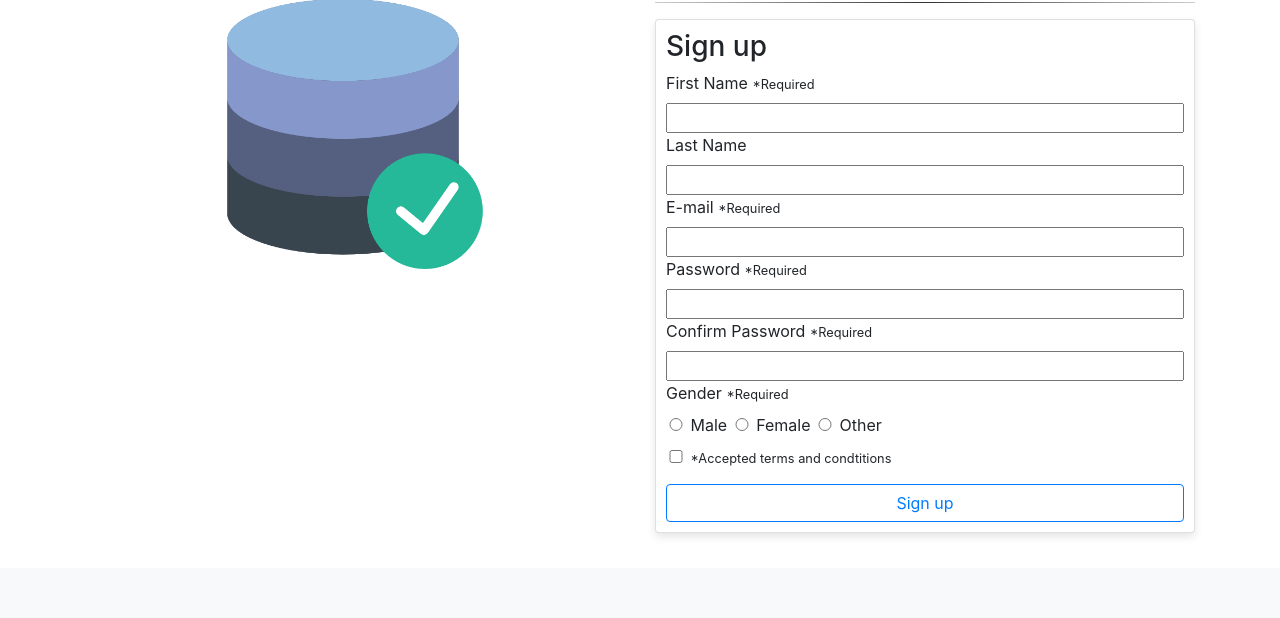
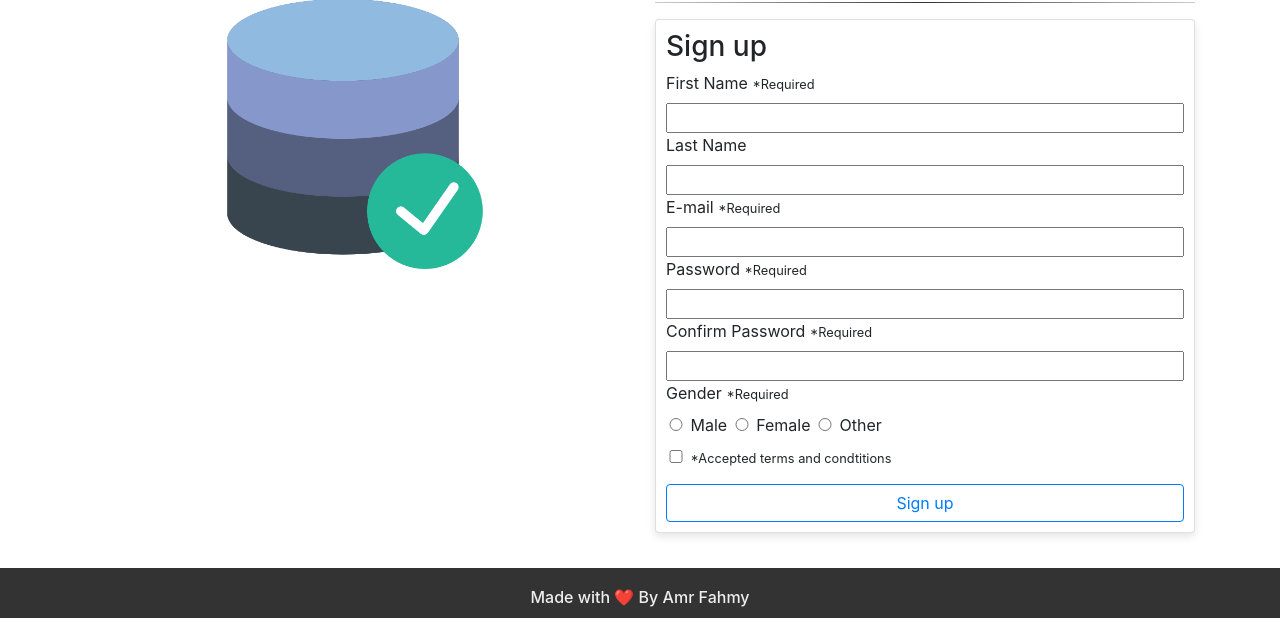
Before and after one commit to amrable/login-page, a PHP site: page / in a window 1280 px wide. Shown: the part 346-964 px from the top of the page. Before the commit the page ends 881 px from the top, so only its background shows below. Run offline with PHP 8.4, Linux system fonts and the light colour scheme.

Commit message:
divid pages into partials

```diff
--- a/css/styles.css
+++ b/css/styles.css
@@ -11,6 +11,10 @@ input{
 button{
   margin-top: 15px;
 
+}
+
+h6{
+  margin: 0;
 }
 
 
@@ -44,3 +48,12 @@ button{
 .myimg{
   width: 50%;
 }
+
+footer{
+  margin: 0;
+  text-align: center;
+  background-color: #333;
+  color: #eee;
+  min-height: 50px;
+  padding-top: 20px;
+}
--- a/index.php
+++ b/index.php
@@ -1,32 +1,4 @@
-<!doctype html>
-<html lang="en">
-  <head>
-    <!-- Required meta tags -->
-    <meta charset="utf-8">
-    <meta name="viewport" content="width=device-width, initial-scale=1, shrink-to-fit=no">
-
-    <!-- Bootstrap CSS -->
-    <link rel="stylesheet" href="https://stackpath.bootstrapcdn.com/bootstrap/4.3.1/css/bootstrap.min.css" integrity="sha384-ggOyR0iXCbMQv3Xipma34MD+dH/1fQ784/j6cY/iJTQUOhcWr7x9JvoRxT2MZw1T" crossorigin="anonymous">
-    <link rel="stylesheet" href="https://cdnjs.cloudflare.com/ajax/libs/font-awesome/4.7.0/css/font-awesome.min.css">
-    <link rel="icon" href="http://example.com/favicon.png/fa-database">
-
-    <link rel="icon" type="image/png" sizes="32x32" href="/images/favicon-32x32.png">
-    <link rel="icon" type="image/png" sizes="16x16" href="/images/favicon-16x16.png">
-
-    <link rel="stylesheet" href="css/styles.css">
-    <title>Connect Fish</title>
-  </head>
-  <body>
-
-
-  <nav class="navbar navbar-expand-sm navbar-light bg-light" data-toggle="affix">
-      <div class="mx-auto d-sm-flex d-block flex-sm-nowrap">
-          <a class="navbar-brand" href="#"><span class="light">Connect</span> Fish <i class="fa fa-database"></i></i></a>
-          <button class="navbar-toggler" type="button" data-toggle="collapse" data-target="#navbarsExample" aria-controls="navbarsExample" aria-expanded="false" aria-label="Toggle navigation">
-              <span class="navbar-toggler-icon"></span>
-          </button>
-      </div>
-  </nav>
+<?php include 'partials/header.php'; ?>
 
   <section class="body">
 
@@ -102,12 +74,4 @@
 
 
 
-
-    <!-- Optional JavaScript -->
-    <!-- jQuery first, then Popper.js, then Bootstrap JS -->
-    <script src="https://code.jquery.com/jquery-3.3.1.slim.min.js" integrity="sha384-q8i/X+965DzO0rT7abK41JStQIAqVgRVzpbzo5smXKp4YfRvH+8abtTE1Pi6jizo" crossorigin="anonymous"></script>
-    <script src="https://cdnjs.cloudflare.com/ajax/libs/popper.js/1.14.7/umd/popper.min.js" integrity="sha384-UO2eT0CpHqdSJQ6hJty5KVphtPhzWj9WO1clHTMGa3JDZwrnQq4sF86dIHNDz0W1" crossorigin="anonymous"></script>
-    <script src="https://stackpath.bootstrapcdn.com/bootstrap/4.3.1/js/bootstrap.min.js" integrity="sha384-JjSmVgyd0p3pXB1rRibZUAYoIIy6OrQ6VrjIEaFf/nJGzIxFDsf4x0xIM+B07jRM" crossorigin="anonymous"></script>
-
-  </body>
-</html>
+  <?php include 'partials/footer.php'; ?>
--- /dev/null
+++ b/partials/footer.php
@@ -0,0 +1,17 @@
+
+<footer >
+  <div class="foots">
+
+  <h6>Made with ❤️ By Amr Fahmy</h6>
+</div>
+
+</footer>
+
+    <!-- Optional JavaScript -->
+    <!-- jQuery first, then Popper.js, then Bootstrap JS -->
+    <script src="https://code.jquery.com/jquery-3.3.1.slim.min.js" integrity="sha384-q8i/X+965DzO0rT7abK41JStQIAqVgRVzpbzo5smXKp4YfRvH+8abtTE1Pi6jizo" crossorigin="anonymous"></script>
+    <script src="https://cdnjs.cloudflare.com/ajax/libs/popper.js/1.14.7/umd/popper.min.js" integrity="sha384-UO2eT0CpHqdSJQ6hJty5KVphtPhzWj9WO1clHTMGa3JDZwrnQq4sF86dIHNDz0W1" crossorigin="anonymous"></script>
+    <script src="https://stackpath.bootstrapcdn.com/bootstrap/4.3.1/js/bootstrap.min.js" integrity="sha384-JjSmVgyd0p3pXB1rRibZUAYoIIy6OrQ6VrjIEaFf/nJGzIxFDsf4x0xIM+B07jRM" crossorigin="anonymous"></script>
+
+  </body>
+</html>
--- /dev/null
+++ b/partials/header.php
@@ -0,0 +1,30 @@
+<!doctype html>
+<html lang="en">
+  <head>
+    <!-- Required meta tags -->
+    <meta charset="utf-8">
+    <meta name="viewport" content="width=device-width, initial-scale=1, shrink-to-fit=no">
+
+    <!-- Bootstrap CSS -->
+    <link rel="stylesheet" href="https://stackpath.bootstrapcdn.com/bootstrap/4.3.1/css/bootstrap.min.css" integrity="sha384-ggOyR0iXCbMQv3Xipma34MD+dH/1fQ784/j6cY/iJTQUOhcWr7x9JvoRxT2MZw1T" crossorigin="anonymous">
+    <link rel="stylesheet" href="https://cdnjs.cloudflare.com/ajax/libs/font-awesome/4.7.0/css/font-awesome.min.css">
+    <link rel="icon" href="http://example.com/favicon.png/fa-database">
+
+    <link rel="icon" type="image/png" sizes="32x32" href="/images/favicon-32x32.png">
+    <link rel="icon" type="image/png" sizes="16x16" href="/images/favicon-16x16.png">
+
+    <link rel="stylesheet" href="css/styles.css">
+    <title>Connect Fish</title>
+  </head>
+  <body>
+
+
+
+      <nav class="navbar navbar-expand-sm navbar-light bg-light" data-toggle="affix">
+          <div class="mx-auto d-sm-flex d-block flex-sm-nowrap">
+              <a class="navbar-brand" href="#"><span class="light">Connect</span> Fish <i class="fa fa-database"></i></i></a>
+              <button class="navbar-toggler" type="button" data-toggle="collapse" data-target="#navbarsExample" aria-controls="navbarsExample" aria-expanded="false" aria-label="Toggle navigation">
+                  <span class="navbar-toggler-icon"></span>
+              </button>
+          </div>
+      </nav>
```
